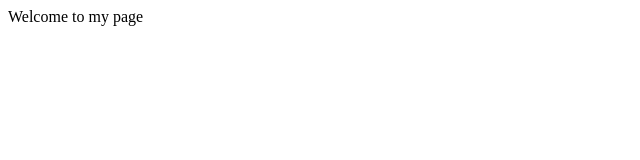
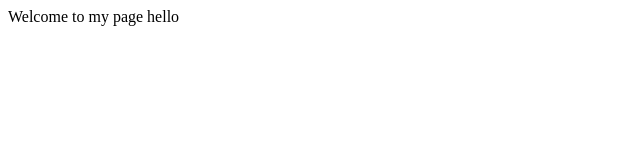
Before and after one commit to Yangyuiris/yangyuiris.github.io, a plain HTML site: page index.html in a window 1280 px wide. Shown: the full height of the page, 0-640 px from the left. Drawn offline with Linux system fonts and the light colour scheme.

Commit message:
Update index.html

```diff
--- a/index.html
+++ b/index.html
@@ -1,2 +1,5 @@
 <html><head>Welcome to my page</head>
   <body>
+hello
+    </body>
+  </html>
```
